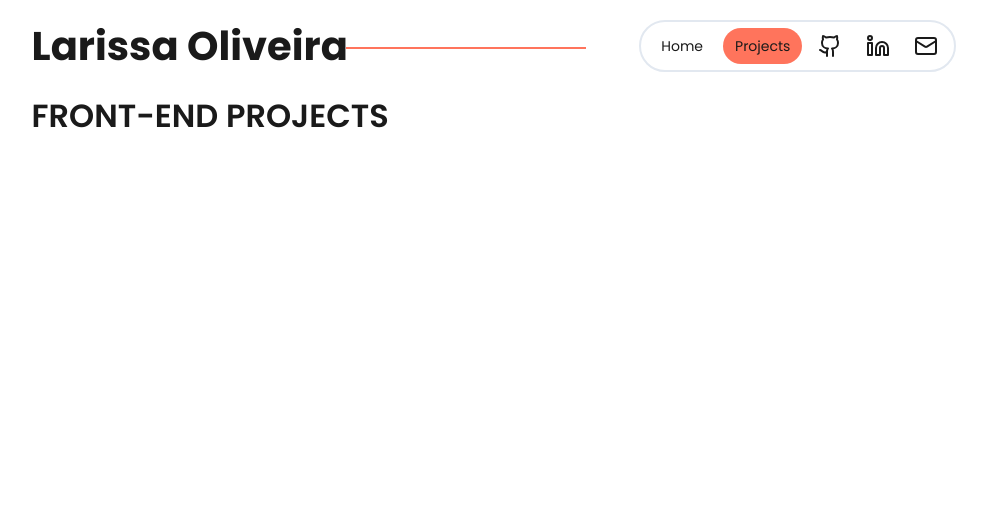
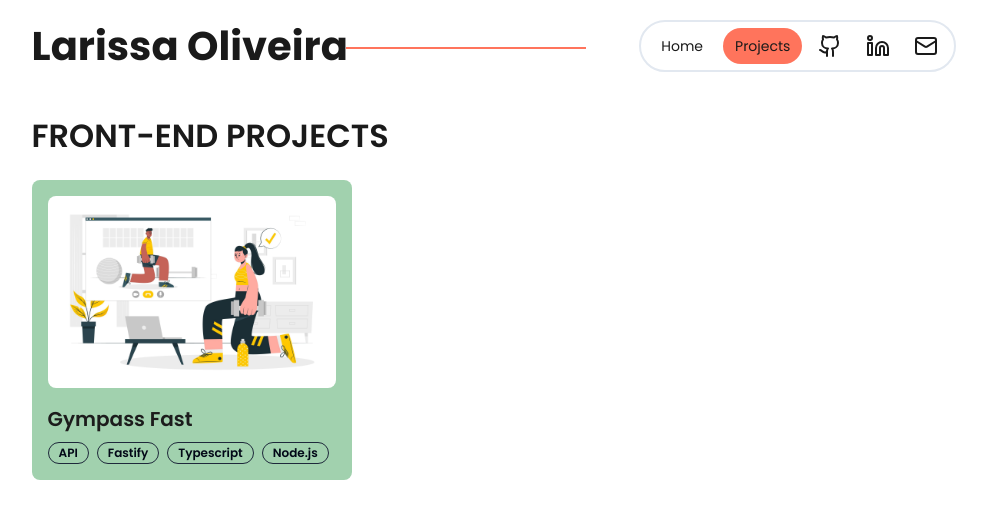
Before and after one commit to larissaOliveiraz/fullstack-portfolio, a Next.js app: page /projects in a window 1280 px wide. Shown: the top 518 px of the page, without its empty margins (146-1133 px from the left). Built offline with nearby package versions, Linux system fonts and the light colour scheme.

Commit message:
feat: basic project card component

```diff
--- a/src/app/projects/page.tsx
+++ b/src/app/projects/page.tsx
@@ -1,11 +1,18 @@
+import ProjectCard from "@/components/project-card";
+import { projects } from "@/db/projects";
+
 export default function Projects() {
   return (
-    <div>
+    <div className="mt-5">
       <h1 className="text-[2rem]  uppercase font-semibold">
         Front-end Projects
       </h1>
 
-      <section></section>
+      <section className="mt-5">
+        {projects.map((project) => (
+          <ProjectCard key={project.id} project={project} />
+        ))}
+      </section>
     </div>
   );
 }
--- a/src/components/project-card.tsx
+++ b/src/components/project-card.tsx
@@ -1,10 +1,42 @@
 import { Project } from "@/types/project";
+import { Badge } from "./ui/badge";
+import { cn } from "@/lib/utils";
+import Image from "next/image";
 
-export default function ProjectCard(project: Project) {
+type ProjectCardType = {
+  project: Project;
+};
+
+export default function ProjectCard({ project }: ProjectCardType) {
+  const custom = {
+    bg: `bg-[${project.bg}]`,
+    color: `text-[${project.color}]`,
+  };
+
   return (
-    <div>
-      <div>
-        <h2></h2>
+    <div
+      style={{ backgroundColor: project.bg, color: project.color }}
+      className="max-w-xs p-4 rounded-lg"
+    >
+      <div className="mb-4">
+        <Image
+          src={project.image}
+          alt=""
+          width={290}
+          height={200}
+          className="rounded-lg"
+        />
+      </div>
+
+      <div className="flex flex-col gap-2">
+        <h2 className="text-[1.25rem] font-semibold">{project.title}</h2>
+        <div className="flex gap-2">
+          {project.badge.map((item) => (
+            <Badge key={item} variant={"outline"}>
+              {item}
+            </Badge>
+          ))}
+        </div>
       </div>
     </div>
   );
--- /dev/null
+++ b/src/components/ui/badge.tsx
@@ -0,0 +1,36 @@
+import * as React from "react";
+import { cva, type VariantProps } from "class-variance-authority";
+
+import { cn } from "@/lib/utils";
+
+const badgeVariants = cva(
+  "inline-flex items-center rounded-full border px-2.5 py-0.5 text-xs font-semibold transition-colors focus:outline-none focus:ring-2 focus:ring-ring focus:ring-offset-2",
+  {
+    variants: {
+      variant: {
+        default:
+          "border-transparent bg-primary text-primary-foreground hover:bg-primary/80",
+        secondary:
+          "border-transparent bg-secondary text-secondary-foreground hover:bg-secondary/80",
+        destructive:
+          "border-transparent bg-destructive text-destructive-foreground hover:bg-destructive/80",
+        outline: "text-foreground border-slate-800",
+      },
+    },
+    defaultVariants: {
+      variant: "default",
+    },
+  }
+);
+
+export interface BadgeProps
+  extends React.HTMLAttributes<HTMLDivElement>,
+    VariantProps<typeof badgeVariants> {}
+
+function Badge({ className, variant, ...props }: BadgeProps) {
+  return (
+    <div className={cn(badgeVariants({ variant }), className)} {...props} />
+  );
+}
+
+export { Badge, badgeVariants };
--- a/src/db/projects.ts
+++ b/src/db/projects.ts
@@ -2,12 +2,14 @@ import { Project } from "@/types/project";
 
 export const projects: Project[] = [
   {
+    id: 1,
     title: "Gympass Fast",
+    badge: ["API", "Fastify", "Typescript", "Node.js"],
     stack: [
       "Typescript",
-      "Javascript",
       "Node.js",
       "Fastify",
+      "Javascript",
       "PostgreSQL",
       "Prisma",
       "Vitest",
@@ -21,6 +23,7 @@ export const projects: Project[] = [
       "Unit Test",
       "E2E Test",
     ],
+    image: "/gympass.jpg",
     introduction: "This API project allows the user to use gym-passes.",
     features: [
       "Sign-up and sign-in to the application.",
@@ -36,7 +39,6 @@ export const projects: Project[] = [
         endpoint: "/me",
         verb: "GET",
         auth: true,
-        image: "",
         response: {
           status: "200",
           body: [
@@ -48,5 +50,7 @@ export const projects: Project[] = [
         },
       },
     ],
+    bg: "#a1d1ae",
+    color: "#1c1c1c",
   },
 ];
--- a/src/types/project.ts
+++ b/src/types/project.ts
@@ -1,16 +1,20 @@
 export type Project = {
+  id: number;
   title: string;
+  badge: string[];
   stack: string[];
   tags: string[];
+  image: string;
   introduction: string;
   features: string[];
   resources: ResourceType[];
+  bg: string;
+  color: "#1c1c1c" | "#e2e2e2";
 };
 
 type ResourceType = {
   endpoint: string;
   verb: "GET" | "POST" | "PUT" | "DELETE";
-  image: string;
   auth: boolean;
   request?: Request;
   response?: Response;
```
Also changed, not shown: public/gympass.jpg (added).
